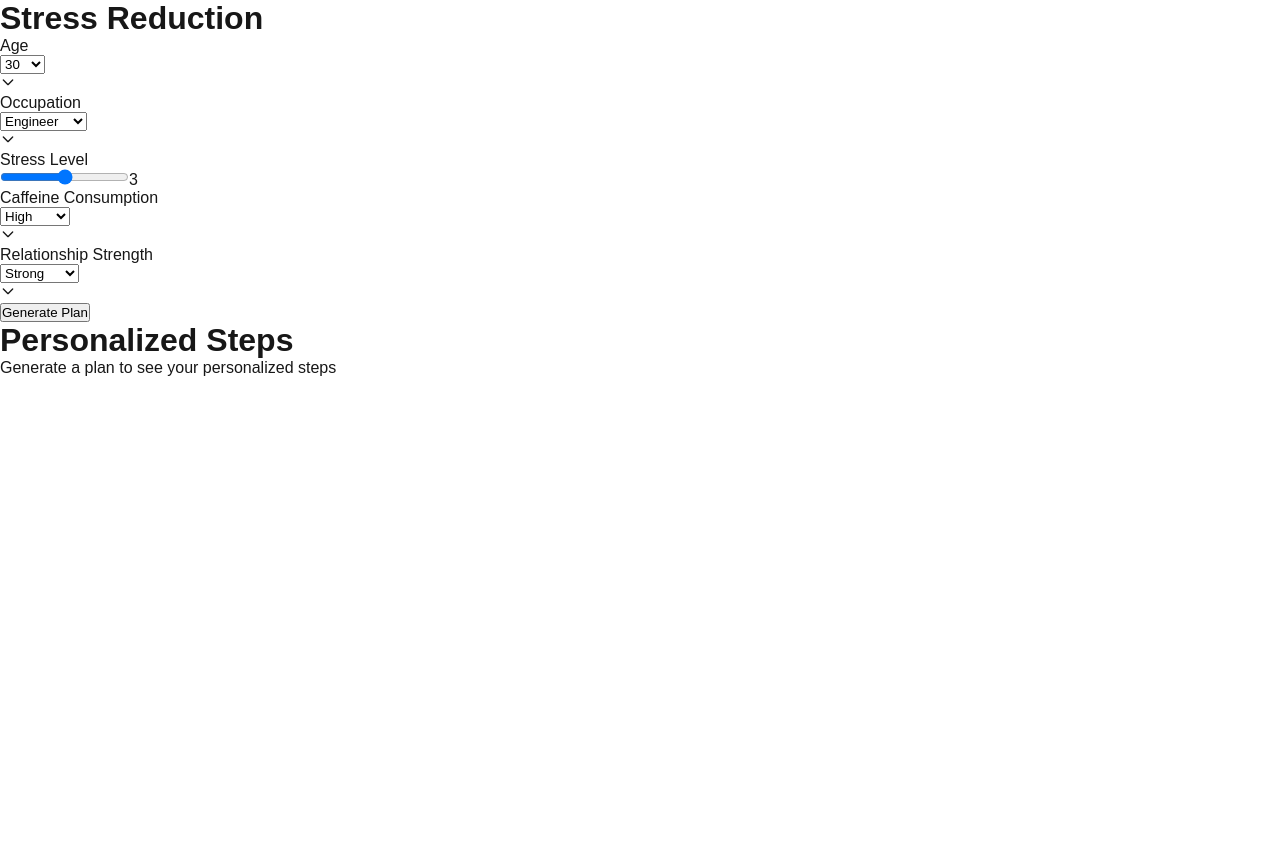
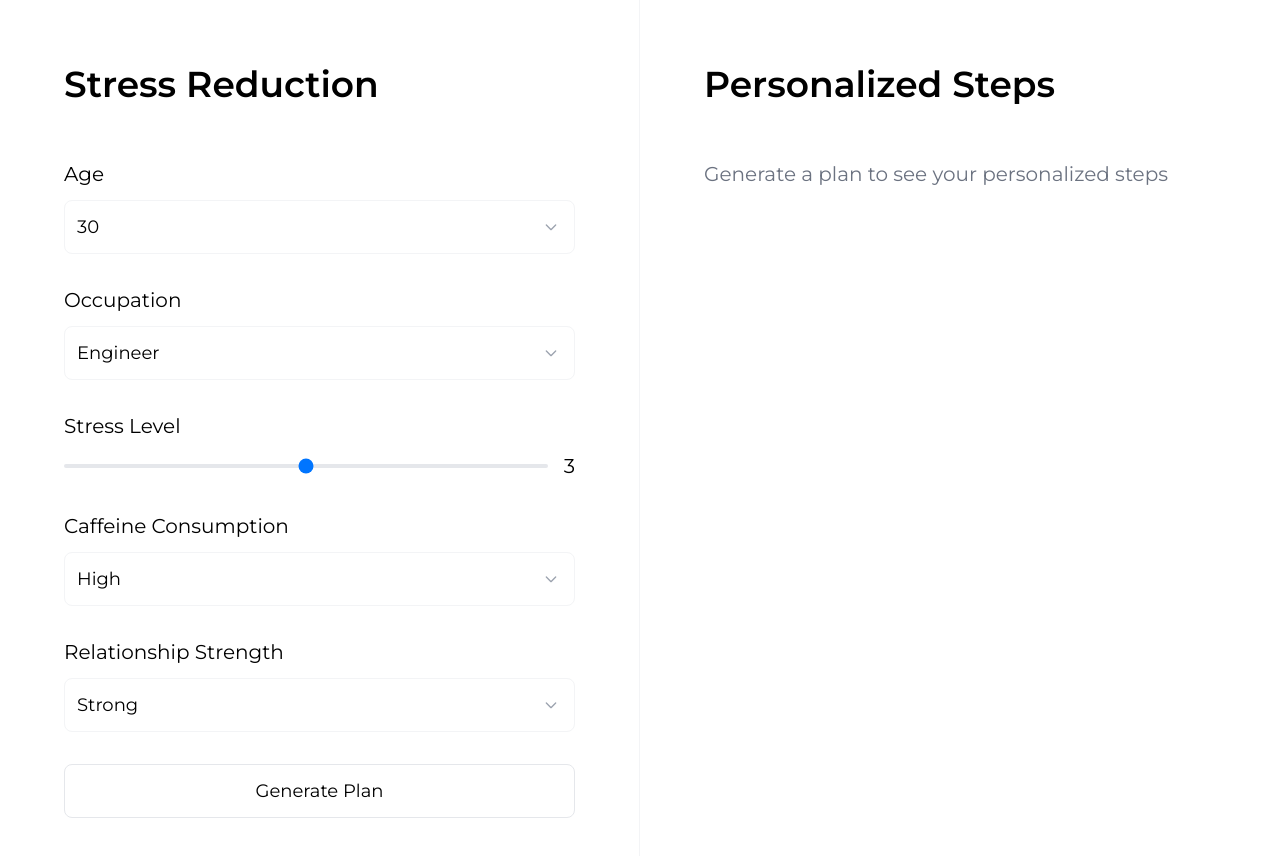
Before and after one commit to Andrewlama12/collegeism.com, a Next.js app: page / in a window 1280 px wide. Shown: the top 856 px of the page. Before the commit the page ends 800 px from the top, so only its background shows below. Built offline with nearby package versions, Linux system fonts and the light colour scheme.

Commit message:
Configure Tailwind CSS with Montserrat font and typography plugin

```diff
--- /dev/null
+++ b/postcss.config.js
@@ -0,0 +1,6 @@
+module.exports = {
+  plugins: {
+    tailwindcss: {},
+    autoprefixer: {},
+  },
+}
--- a/styles/globals.css
+++ b/styles/globals.css
@@ -1,3 +1,13 @@
+@import url('https://fonts.googleapis.com/css2?family=Montserrat:wght@400;600&display=swap');
+
+@tailwind base;
+@tailwind components;
+@tailwind utilities;
+
+html {
+  font-family: Montserrat, sans-serif;
+}
+
 :root {
   --background: #ffffff;
   --foreground: #171717;
@@ -19,7 +29,6 @@ body {
 body {
   color: var(--foreground);
   background: var(--background);
-  font-family: Arial, Helvetica, sans-serif;
   -webkit-font-smoothing: antialiased;
   -moz-osx-font-smoothing: grayscale;
 }
--- /dev/null
+++ b/tailwind.config.js
@@ -0,0 +1,17 @@
+/** @type {import('tailwindcss').Config} */
+module.exports = {
+  content: [
+    "./pages/**/*.{js,ts,jsx,tsx}",
+    "./components/**/*.{js,ts,jsx,tsx}",
+  ],
+  theme: {
+    extend: {
+      fontFamily: {
+        sans: ['Montserrat', 'sans-serif'],
+      },
+    },
+  },
+  plugins: [
+    require('@tailwindcss/typography'),
+  ],
+}
```
